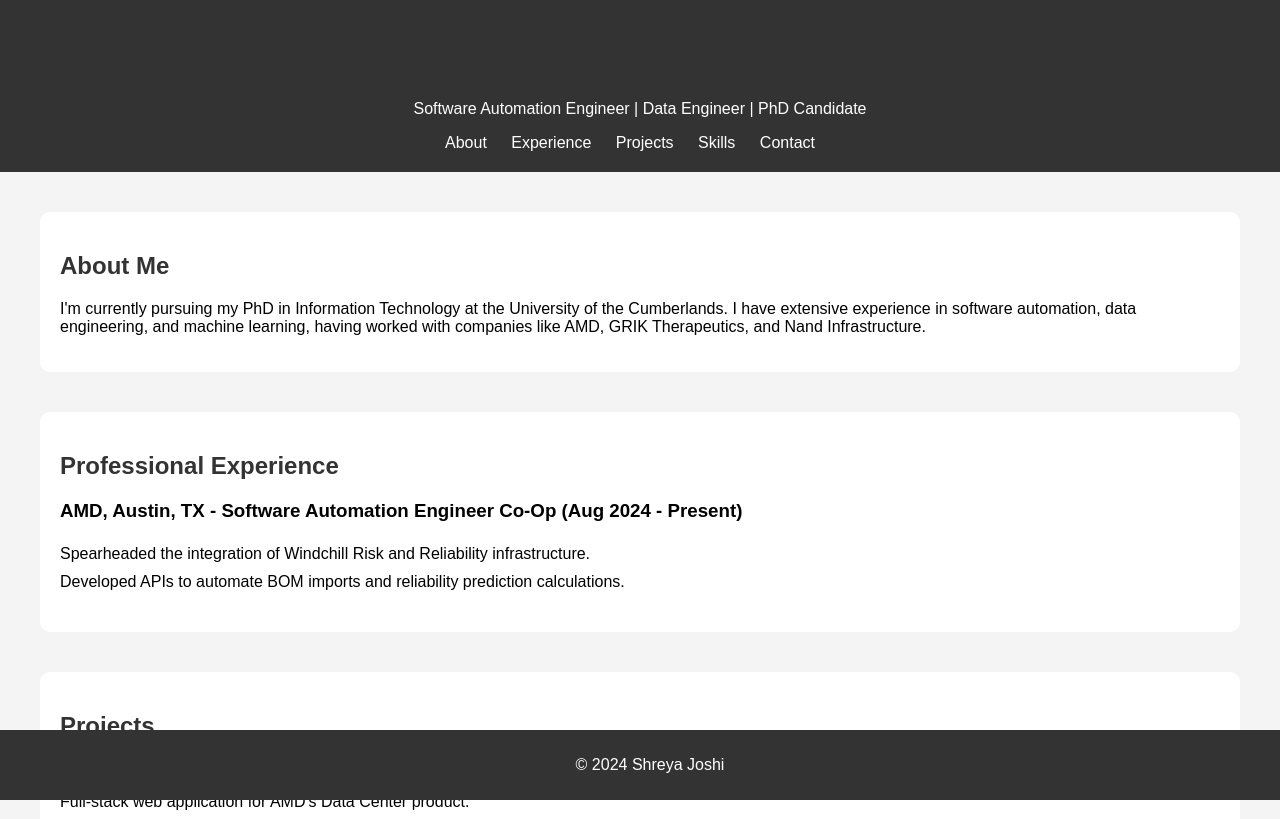
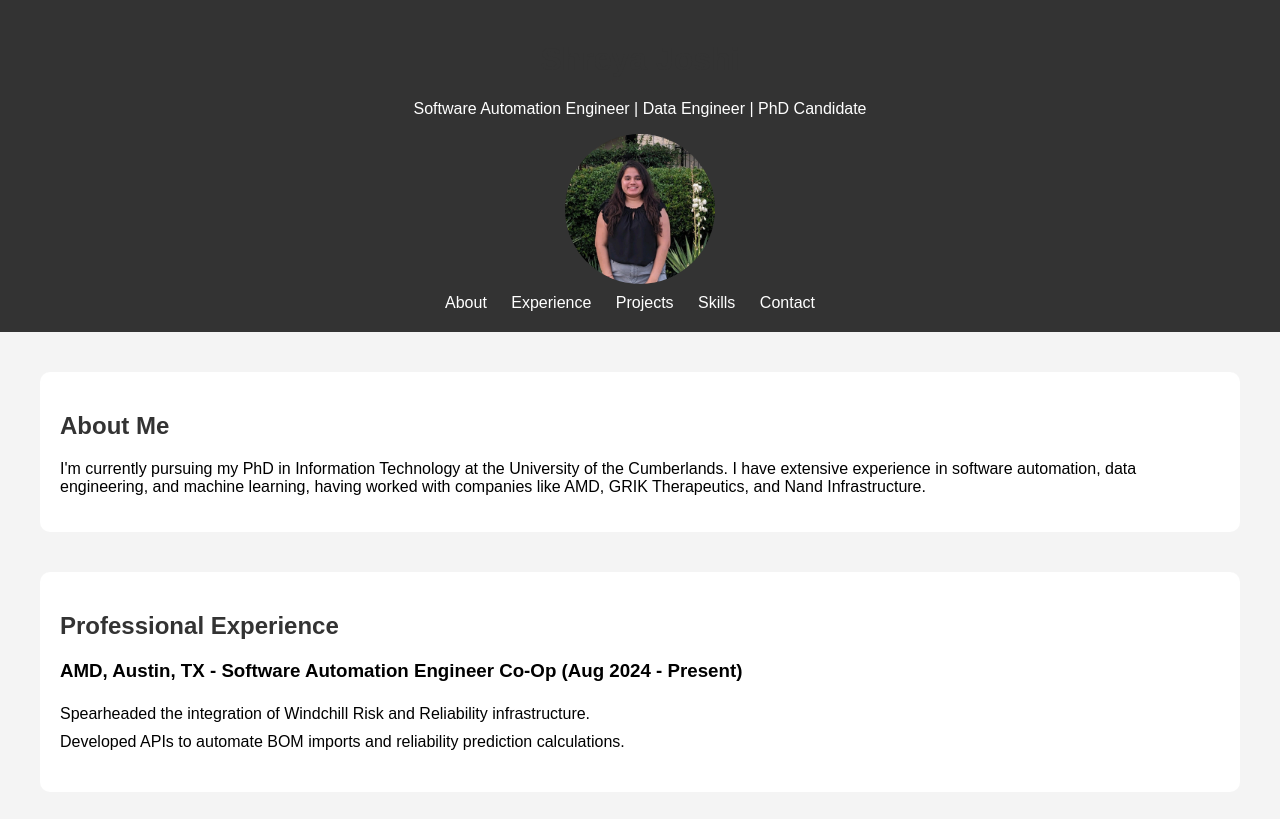
Before and after one commit to shreyaj37/Portfolio, a plain HTML site: page index.html in a window 1280 px wide. Shown: the top 819 px of the page. Drawn offline with Linux system fonts and the light colour scheme.

Commit message:
Updated portfolio with picture and new styles

```diff
--- a/index.html
+++ b/index.html
@@ -11,6 +11,7 @@
     <header>
         <h1>Shreya Joshi</h1>
         <p>Software Automation Engineer | Data Engineer | PhD Candidate</p>
+        <img src="myphoto.jpeg" alt="Shreya Joshi" class="profile-pic">
         <nav>
             <ul>
                 <li><a href="#about">About</a></li>
--- a/style.css
+++ b/style.css
@@ -29,6 +29,14 @@ nav ul li a {
     text-decoration: none;
 }
 
+.profile-pic {
+    width: 150px; /* Adjust the width as needed */
+    height: auto; /* Maintain aspect ratio */
+    border-radius: 50%; /* Makes the image circular */
+    display: block;
+    margin: 10px auto; /* Center the image */
+}
+
 section {
     margin: 40px;
     padding: 20px;
@@ -45,7 +53,7 @@ footer {
     color: white;
     text-align: center;
     padding: 10px;
-    position: absolute;
+    position: relative;
     bottom: 0;
     width: 100%;
 }
```
Also changed, not shown: myphoto.jpeg (added).
